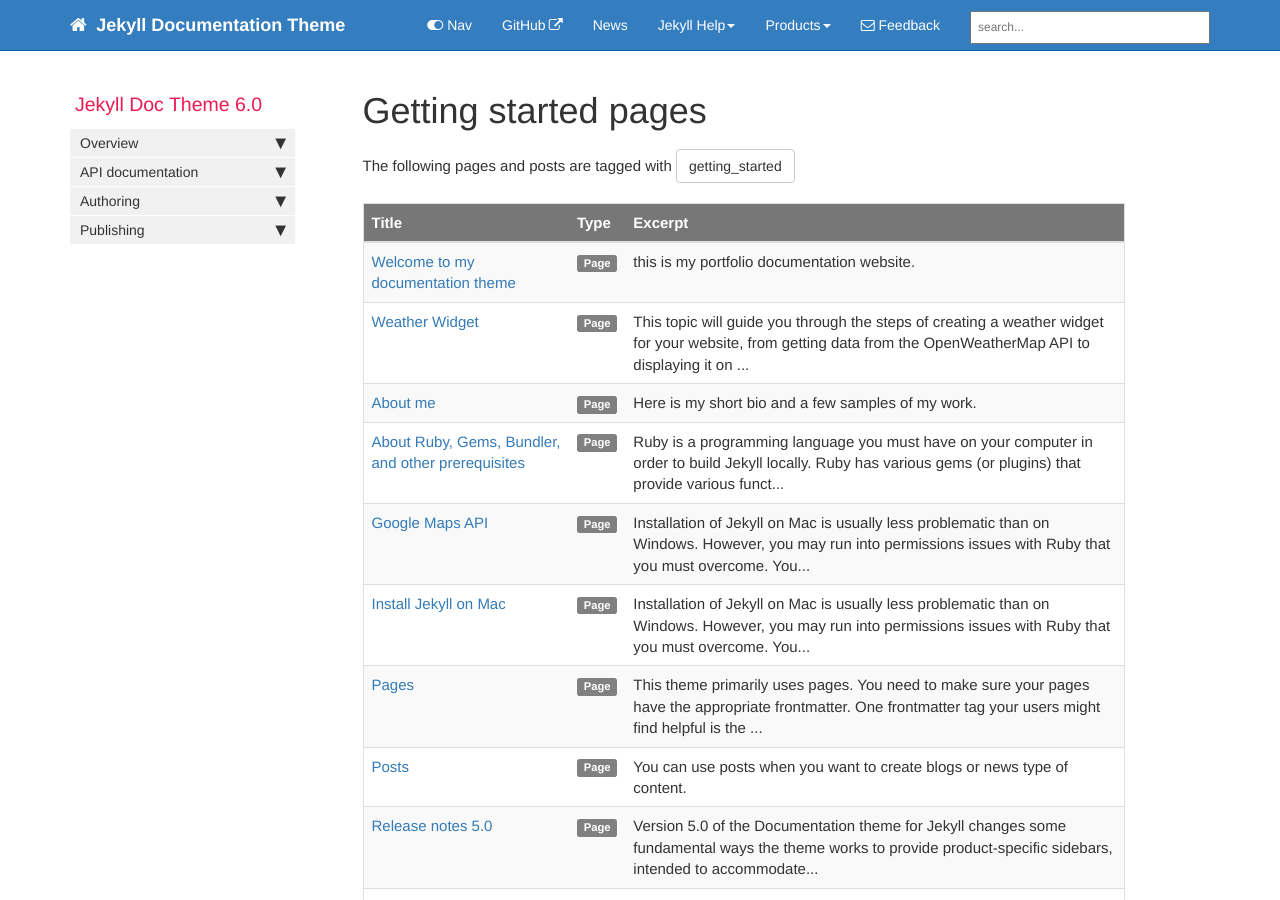
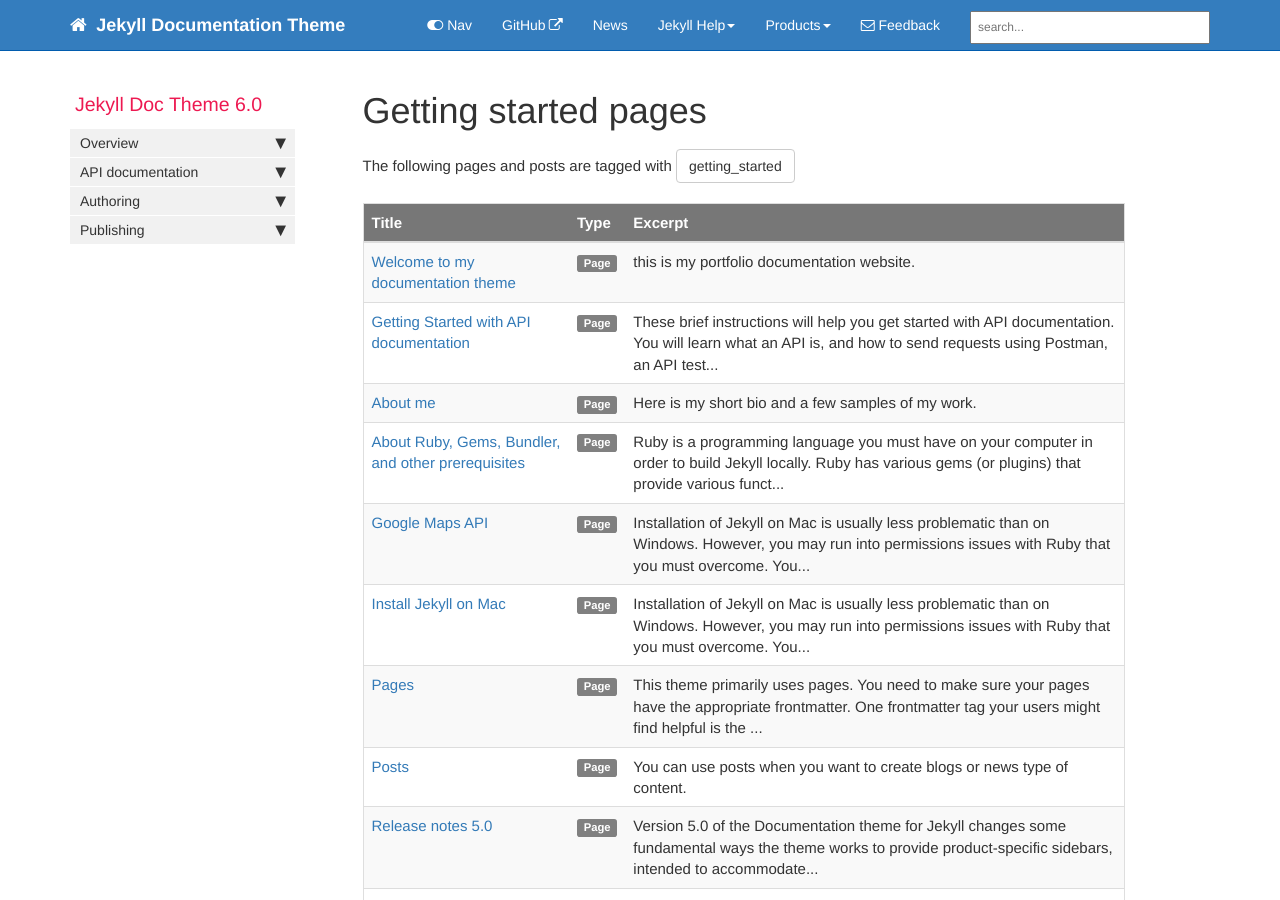
Before and after one commit to TonyBgithub/mydoctheme, a Jekyll site: the page built from pages/tags/tag_getting_started.md, in a window 1280 px wide and 900 px high. Built offline with Jekyll 4.4.1, drawn with Linux system fonts in a browser that asks for light colours; comment, search, counter and statistics services are not loaded; part of the change alters nothing that is shown.

````diff
--- a/pages/mydoc/mydoc_API_documentation.md
+++ b/pages/mydoc/mydoc_API_documentation.md
@@ -1,15 +1,103 @@
 ---
-title: Weather Widget
-tags: [getting_started, troubleshooting]
-keywords:
-summary: "This topic will guide you through the steps of creating a weather widget for your website, from getting data from the OpenWeatherMap API to displaying it on your website."
+title: "Getting Started with API documentation"
+keywords: API documentation
+tags: [getting_started]
 sidebar: mydoc_sidebar
-permalink: mydoc_weather_widget.html
+permalink: mydoc_API_documentation.html
+summary: These brief instructions will help you get started with API documentation. You will learn what an API is, and how to send requests using Postman, an API testing tool.
 folder: mydoc
 ---
 
+{% include note.html content="If you are here, you have probably read either my resume, or my <a alt='LinkedIn profile' href='http://idratherbewriting.com'>LinkedIn Profile</a>. Thank you for your time and interest." %}
+
 ## Prerequisites
+You have basic knowledge of how the internet works, and basic knowledge of HTML, CSS and Javascript.
 
-You have installed Postman as described in [Getting Started][index] and you obtained an API key from the <a href="https://openweathermap.org/appid">OpenWeatherMap website</a>
+## Defining APIs
+
+API is the acronym for Application Programming Interface, which is a software intermediary that allows two applications to "talk" to each other.
+
+### Understanding how APIs work
+
+Imagine you're a customer at a restaurant. The customers like you (the user) send requests through a waiter (the API) to the kitchen (web server). You tell the waiter your order, and the waiter requests it from the kitchen. Finally, the waiter provides you with what you ordered.
+
+That is how an API works. It acts as an intermediary between the user and the web server by retrieving data from this server and sending it to the user.
+
+### Discovering REST APIs
+
+There are several types of APIs, but in this introduction we will be using a REST API called OpenWeatherMap.
+REST is the acronym for Representational State Transfer. A REST API allows two computers to communicate over HTTP, just like web browsers communicate with servers.
+
+### Concrete API examples
+
+Let's say you are making a website for a client, and they need an interactive map on their website. You'll probably want to use the <a alt="google maps api link" href="https://developers.google.com/maps/documentation/maps-static/overview">Google Maps API</a> or another navigation API to make it possible.
+
+You could also need to display the weather forecast on your website. To do that, you can use a weather API such as <a href="https://openweathermap.org/api">OpenWeatherMap</a>.
+
+Here is a request example:
+
+```
+https://api.openweathermap.org/data/2.5/weather?q=London&appid=YOURAPIKEY&units=metric"
+```
+In the above request, you would replace YOURAPIKEY by your actual API key (more on that in the next section).
+
+Here is a sample of the response we get, in JSON format:
+```
+{
+    "coord": {
+        "lon": -0.13,
+        "lat": 51.51
+    },
+    "weather": [
+        {
+            "id": 802,
+            "main": "Clouds",
+            "description": "scattered clouds",
+            "icon": "03n"
+        }
+    ],
+    "base": "stations",
+    "main": {
+        "temp": 283.86,
+        "feels_like": 282.03,
+        "temp_min": 281.48,
+        "temp_max": 287.04,
+        "pressure": 1019,
+        "humidity": 76
+    }
+```
+
+In the request, we asked about the weather forecast in London. Here, the OpenWeather API provides us with data that we can then use on our website.
+
+## Getting an API key
+
+Before you actually send requests and put the weather forecast on your website, you need to get a free API key from OpenWeatherMap.
+
+An API key is an authentication code that identifies its user. API keys help track and control how the interface is being utilized and help prevent abuse of the API.
+
+To get your API key go to the <a href="https://openweathermap.org/appid">OpenWeatherMap website</a> and follow the instructions.
+
+### Installing Postman
+
+Postman is a software development tool. It enables people to test calls to APIs and presents a user-friendly interface to send requests and organize the collected data. You can also save  and organize your requests in Postman.
+
+1. Go to <a href="https://www.postman.com/downloads/">this link</a> and click Download for Mac/ Windows / Linux depending on your platform.
+
+2. Open the downloaded file
+
+3. Once the installation of Postman is completed, you will be asked to create an account. We recommend creating one since it allows you to save your work. If you choose not to create an account, click **Take me straight to the app**.
+
+Postman is now ready for use.
+
+### Using the collected data
+
+Once you have you API key, you can move on to the next tasks where you'll use the data you GET and put it on your website:
+
+* [Putting a Google Maps Interactive Map on Your Website][mydoc_google_maps_api]
+* [Putting a Weather Widget on Your Website][mydoc_weather_widget]
+
+[Github Pages](https://pages.github.com/).
+
+For more details on the different types of APIs, see [Github Pages](https://pages.github.com/).
 
 {% include links.html %}
````
